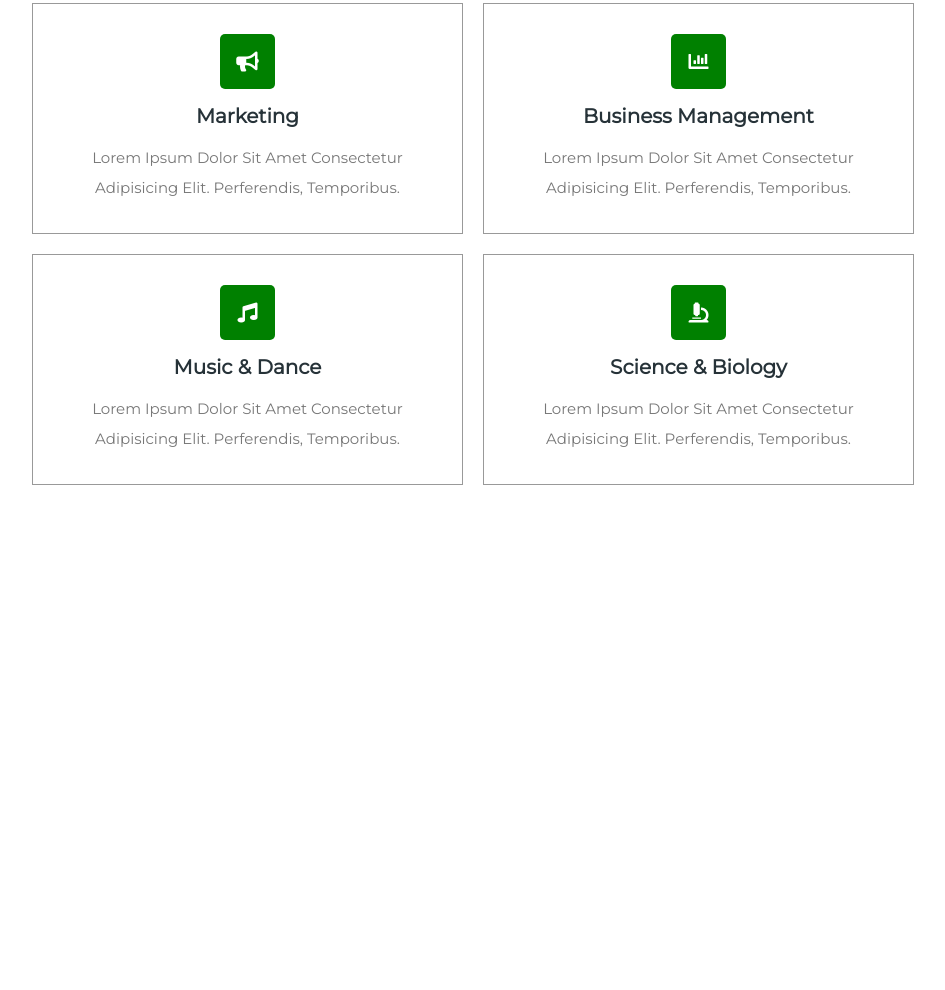
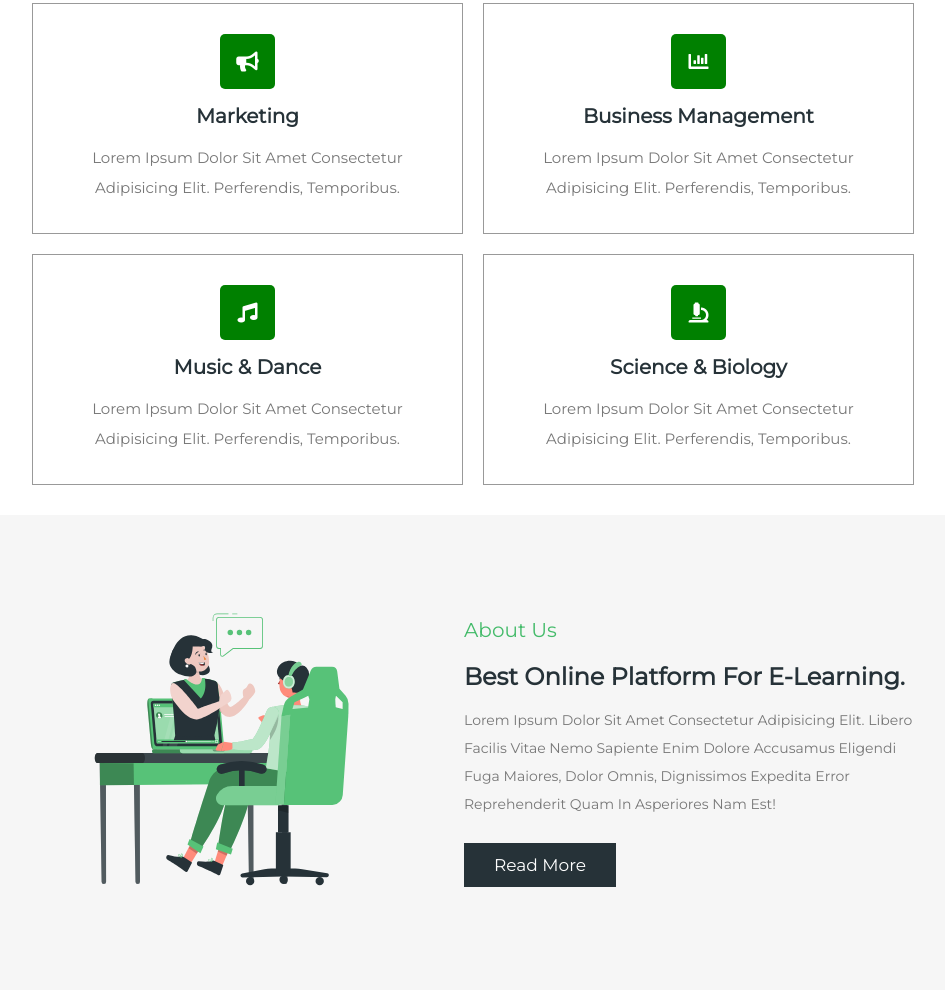
Before and after one commit to Sergey-Reshetnikov/education-website, a website: page index.html in a window 1280 px wide. Shown: the part 1158-2148 px from the top of the page, without its empty margins (317-1262 px from the left). Before the commit the page ends 1673 px from the top, so only its background shows below. Drawn offline with Linux system fonts and the light colour scheme.

Commit message:
feat: finish section about

```diff
--- a/css/style.scss
+++ b/css/style.scss
@@ -307,6 +307,42 @@ section {
   }
 }
 
+.about {
+  display: flex;
+  align-items: center;
+  flex-wrap: wrap;
+  gap: 2rem;
+
+  .image {
+    flex: 1 1 40rem;
+    img {
+      width: 100%;
+    }
+  }
+
+  .content {
+    width: 45rem;
+
+    span {
+      font-size: 2rem;
+      color: $green;
+    }
+
+    h3 {
+      padding-top: 2rem;
+      font-size: 2.4rem;
+      color: $black;
+    }
+
+    p {
+      padding: 1.5rem 0;
+      line-height: 2;
+      font-size: 1.4rem;
+      color: $light-color;
+    }
+
+  }
+}
 
 
 
--- a/index.html
+++ b/index.html
@@ -111,6 +111,19 @@
     </div>
   </div>
 </section>
+<section class="about" id="about">
+  <div class="image">
+    <img src="./images/about-img.svg" alt="">
+  </div>
+  <div class="content">
+    <span>about us</span>
+    <h3>best online platform for e-learning.</h3>
+    <p>Lorem ipsum dolor sit amet consectetur adipisicing elit. Libero facilis vitae nemo sapiente enim dolore accusamus eligendi fuga maiores,
+      dolor omnis, dignissimos expedita error reprehenderit quam in asperiores nam est!
+    </p>
+    <a href="#" class="btn">read more</a>
+  </div>
+</section>
 
 
 <script src="js/script.js" defer></script>
```
Also changed, not shown: css/style.css.
